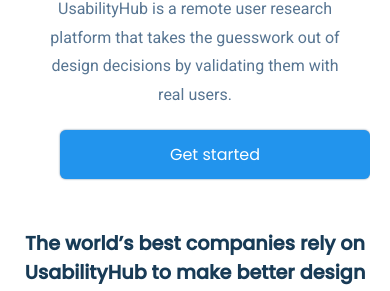
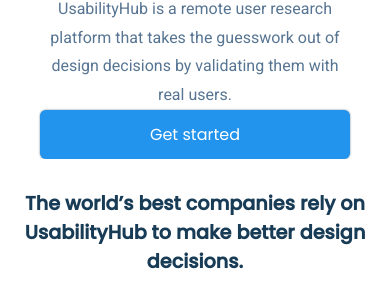
Before and after one commit to Tarun-Zenitsu/full-responsive-website, a plain HTML site: page index.html in a window 390 px wide. Shown: the part 627-918 px from the top of the page. Drawn offline with Linux system fonts and the light colour scheme.

Commit message:
indentation for Design confidently button
change for indentation when it is in mobile mode

```diff
--- a/media-queries.css
+++ b/media-queries.css
@@ -33,6 +33,9 @@
     }
     h3{
         font-size: 1.2rem;
+    }
+    .get-stated-button{
+        margin: auto;
     }
 
 }
```
